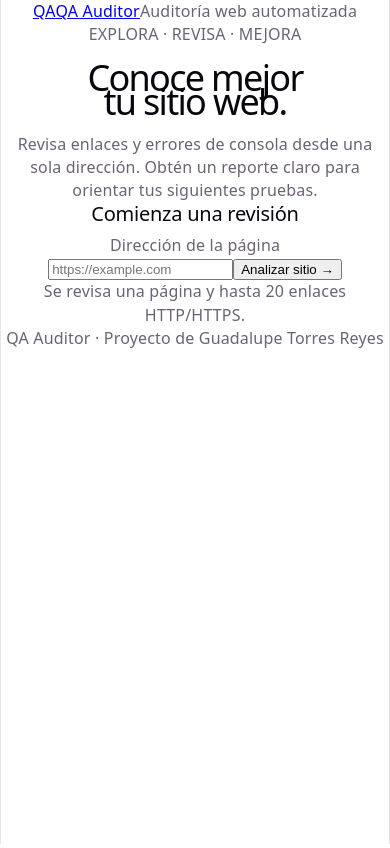
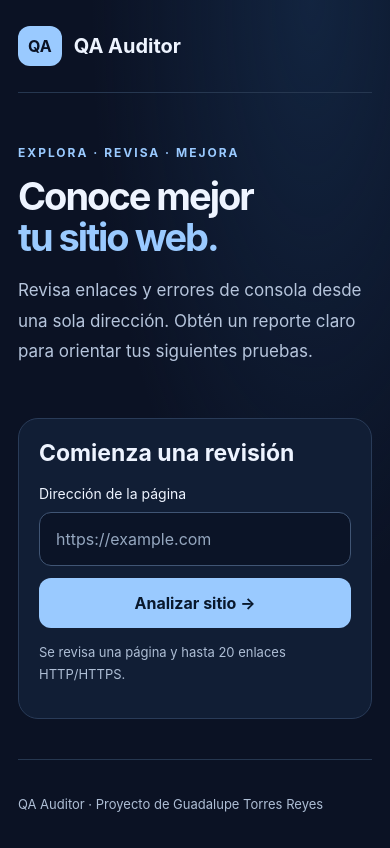
Before and after one commit to GuadalupeTorres-TI/qa-saas-frontend, a React (Vite) app: page / in a window 390 px wide. Built offline with nearby package versions, Linux system fonts and the light colour scheme.

Commit message:
Refactor CSS for dark theme and layout adjustments
Updated CSS variables and styles for improved theming and layout.

```diff
--- a/src/index.css
+++ b/src/index.css
@@ -1,111 +1,201 @@
 :root {
-  --text: #6b6375;
-  --text-h: #08060d;
-  --bg: #fff;
-  --border: #e5e4e7;
-  --code-bg: #f4f3ec;
-  --accent: #aa3bff;
-  --accent-bg: rgba(170, 59, 255, 0.1);
-  --accent-border: rgba(170, 59, 255, 0.5);
-  --social-bg: rgba(244, 243, 236, 0.5);
-  --shadow:
-    rgba(0, 0, 0, 0.1) 0 10px 15px -3px, rgba(0, 0, 0, 0.05) 0 4px 6px -2px;
-
-  --sans: system-ui, 'Segoe UI', Roboto, sans-serif;
-  --heading: system-ui, 'Segoe UI', Roboto, sans-serif;
-  --mono: ui-monospace, Consolas, monospace;
-
-  font: 18px/145% var(--sans);
-  letter-spacing: 0.18px;
-  color-scheme: light dark;
-  color: var(--text);
-  background: var(--bg);
+  font-family: Inter, system-ui, -apple-system, BlinkMacSystemFont, "Segoe UI", sans-serif;
+  color: #eef4ff;
+  background: #0b1224;
   font-synthesis: none;
   text-rendering: optimizeLegibility;
-  -webkit-font-smoothing: antialiased;
-  -moz-osx-font-smoothing: grayscale;
-
-  @media (max-width: 1024px) {
-    font-size: 16px;
-  }
+  color-scheme: dark;
 }
 
-@media (prefers-color-scheme: dark) {
-  :root {
-    --text: #9ca3af;
-    --text-h: #f3f4f6;
-    --bg: #16171d;
-    --border: #2e303a;
-    --code-bg: #1f2028;
-    --accent: #c084fc;
-    --accent-bg: rgba(192, 132, 252, 0.15);
-    --accent-border: rgba(192, 132, 252, 0.5);
-    --social-bg: rgba(47, 48, 58, 0.5);
-    --shadow:
-      rgba(0, 0, 0, 0.4) 0 10px 15px -3px, rgba(0, 0, 0, 0.25) 0 4px 6px -2px;
-  }
-
-  #social .button-icon {
-    filter: invert(1) brightness(2);
-  }
-}
+* { box-sizing: border-box; }
 
 body {
   margin: 0;
+  min-width: 320px;
+  background:
+    radial-gradient(ellipse at 80% 0%, #19365b80, transparent 50%),
+    #0b1224;
 }
 
 #root {
-  width: 1126px;
-  max-width: 100%;
-  margin: 0 auto;
-  text-align: center;
-  border-inline: 1px solid var(--border);
-  min-height: 100svh;
-  display: flex;
-  flex-direction: column;
-  box-sizing: border-box;
+  width: 100%;
+  max-width: none;
+  margin: 0;
+  padding: 0;
+  text-align: left;
 }
 
-h1,
-h2 {
-  font-family: var(--heading);
-  font-weight: 500;
-  color: var(--text-h);
+button, input { font: inherit; }
+
+button {
+  padding: 14px 22px;
+  border: 1px solid transparent;
+  border-radius: 12px;
+  background: #9acaff;
+  color: #09182c;
+  font-weight: 700;
+  cursor: pointer;
+  transition: background 160ms ease, transform 160ms ease;
 }
 
-h1 {
-  font-size: 56px;
-  letter-spacing: -1.68px;
-  margin: 32px 0;
-  @media (max-width: 1024px) {
-    font-size: 36px;
-    margin: 20px 0;
-  }
-}
-h2 {
-  font-size: 24px;
-  line-height: 118%;
-  letter-spacing: -0.24px;
-  margin: 0 0 8px;
-  @media (max-width: 1024px) {
-    font-size: 20px;
-  }
-}
-p {
-  margin: 0;
+button:hover:not(:disabled) {
+  background: #bfddff;
+  transform: translateY(-2px);
 }
 
-code,
-.counter {
-  font-family: var(--mono);
-  display: inline-flex;
-  border-radius: 4px;
-  color: var(--text-h);
+button:disabled { opacity: .65; cursor: wait; }
+
+:focus-visible { outline: 3px solid #b9daff; outline-offset: 4px; }
+
+.qa-app { max-width: 1160px; margin: auto; padding: 0 28px; }
+
+.topbar {
+  display: flex;
+  justify-content: space-between;
+  align-items: center;
+  gap: 16px;
+  padding: 26px 0;
+  border-bottom: 1px solid #263750;
 }
 
-code {
-  font-size: 15px;
-  line-height: 135%;
-  padding: 4px 8px;
-  background: var(--code-bg);
+.brand {
+  display: flex;
+  align-items: center;
+  gap: 12px;
+  color: #eef4ff;
+  font-size: 20px;
+  font-weight: 750;
+  text-decoration: none;
 }
+
+.brand-icon {
+  padding: 10px;
+  border-radius: 12px;
+  background: #9acaff;
+  color: #0b1224;
+  font-size: 16px;
+}
+
+.tag, .hint, .scope, footer { color: #aebed5; }
+.tag, .hint { font-size: 13px; }
+.hint { line-height: 1.7; }
+
+.hero { padding: 64px 0 34px; }
+.eyebrow { color: #9acaff; font-size: 12px; font-weight: 750; letter-spacing: 2px; }
+h1 { margin: 16px 0; font-size: clamp(38px, 6vw, 68px); line-height: 1.08; letter-spacing: -2px; }
+h1 span { color: #9acaff; }
+.intro { max-width: 610px; color: #b6c5dc; font-size: 17px; line-height: 1.8; }
+h2 { margin: 0 0 18px; font-size: 23px; }
+h3 { margin-top: 0; font-size: 18px; }
+
+.panel, .stat {
+  background: #111e35;
+  border: 1px solid #293b58;
+  border-radius: 20px;
+}
+
+.panel { padding: 28px; }
+label { display: block; margin-bottom: 10px; font-size: 14px; }
+.input-row { display: flex; gap: 12px; }
+
+input {
+  width: 100%;
+  min-width: 0;
+  padding: 16px;
+  border: 1px solid #405574;
+  border-radius: 12px;
+  background: #0b1427;
+  color: #eef4ff;
+}
+
+input::placeholder { color: #95a7bf; }
+.input-row button { flex-shrink: 0; }
+
+.loading-message {
+  display: flex;
+  align-items: center;
+  gap: 12px;
+  padding-top: 16px;
+  color: #b9daff;
+  line-height: 1.6;
+}
+
+.spinner {
+  width: 20px;
+  height: 20px;
+  flex-shrink: 0;
+  border: 2px solid #405574;
+  border-top-color: #b9daff;
+  border-radius: 50%;
+  animation: spin 1s linear infinite;
+}
+
+@keyframes spin { to { transform: rotate(360deg); } }
+
+.error-message {
+  padding: 16px;
+  border-radius: 12px;
+  background: #411e2a;
+  color: #ffd0d6;
+}
+
+.results { margin-top: 44px; }
+.results-heading { display: flex; justify-content: space-between; gap: 24px; align-items: center; }
+.results-heading > div { min-width: 0; }
+.results-heading h2 { margin-bottom: 8px; overflow-wrap: anywhere; }
+.site-address { color: #aebed5; overflow-wrap: anywhere; }
+.actions { display: flex; gap: 10px; flex-wrap: wrap; flex-shrink: 0; }
+.secondary { background: transparent; color: #cce3ff; border-color: #526b8d; }
+.secondary:hover:not(:disabled) { background: #213553; }
+
+.stats { display: grid; grid-template-columns: repeat(4, 1fr); gap: 16px; margin: 28px 0; }
+.stat { padding: 22px; }
+.stat span, .stat small { display: block; color: #b6c5dc; }
+.stat span { font-size: 13px; }
+.stat strong { display: block; font-size: 34px; margin: 14px 0; color: #a5d3ff; }
+.stat strong.warning { color: #ffd08a; }
+.stat small { font-size: 12px; line-height: 1.6; }
+
+.issue-list { list-style: none; margin: 20px 0; padding: 0; }
+.issue-list li { display: flex; align-items: flex-start; gap: 14px; padding: 14px 0; border-bottom: 1px solid #293b58; }
+.issue-list li > span:last-child { overflow-wrap: anywhere; min-width: 0; line-height: 1.6; }
+.badge { flex-shrink: 0; padding: 5px 9px; border-radius: 7px; background: #44331e; color: #ffdb9e; font-size: 12px; }
+
+.report-detail { margin-top: 20px; }
+summary { cursor: pointer; font-weight: 700; }
+pre { margin: 24px 0 0; white-space: pre-wrap; overflow-wrap: anywhere; font: 14px/1.9 ui-monospace, monospace; color: #cfddf1; text-align: left; }
+.scope { font-size: 13px; line-height: 1.8; margin: 22px 0; }
+footer { padding: 36px 0; margin-top: 40px; border-top: 1px solid #263750; font-size: 13px; }
+
+@media (max-width: 900px) {
+  .stats { grid-template-columns: repeat(2, 1fr); }
+  .results-heading { flex-direction: column; align-items: flex-start; }
+}
+
+@media (max-width: 560px) {
+  .qa-app { padding: 0 18px; }
+  .tag { display: none; }
+  .hero { padding-top: 40px; }
+  .panel { padding: 20px; }
+  .input-row { flex-direction: column; }
+  .stats { grid-template-columns: 1fr; }
+  .issue-list li { flex-direction: column; gap: 8px; }
+}
+
+@media (prefers-reduced-motion: reduce) {
+  *, *::before, *::after { animation: none !important; transition: none !important; }
+}
+
+@media print {
+  :root, body { background: white !important; color: black !important; color-scheme: light; }
+  .qa-app { max-width: none; padding: 0; }
+  .topbar, .hero, .analyzer, .actions, footer, .report-detail { display: none !important; }
+  .report-detail[open] { display: block !important; }
+  .results { margin: 0; }
+  .panel, .stat { background: white; border-color: #aaa; border-radius: 0; }
+  .stats { grid-template-columns: repeat(2, 1fr); }
+  .stat { break-inside: avoid; }
+  .results * { color: black !important; }
+  .badge { background: #eee; }
+  pre { font-size: 10pt; }
+}
```
